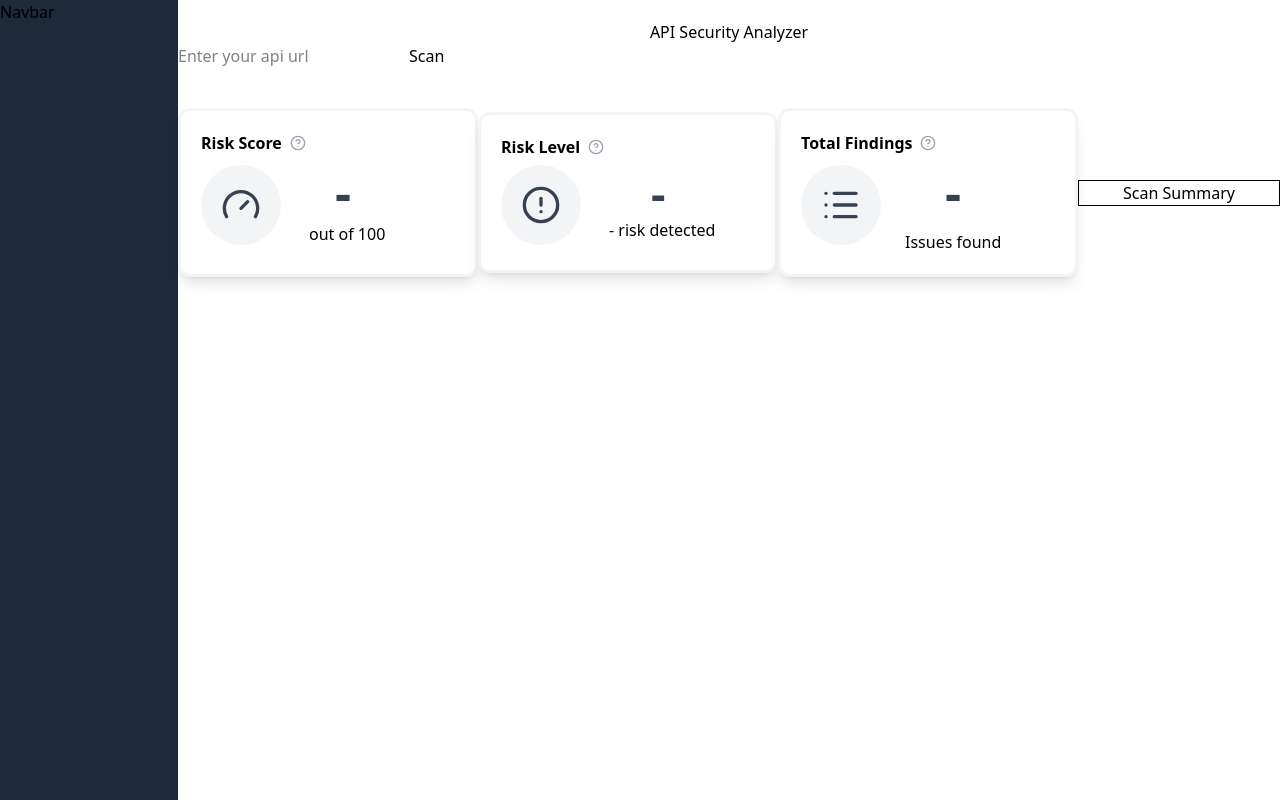
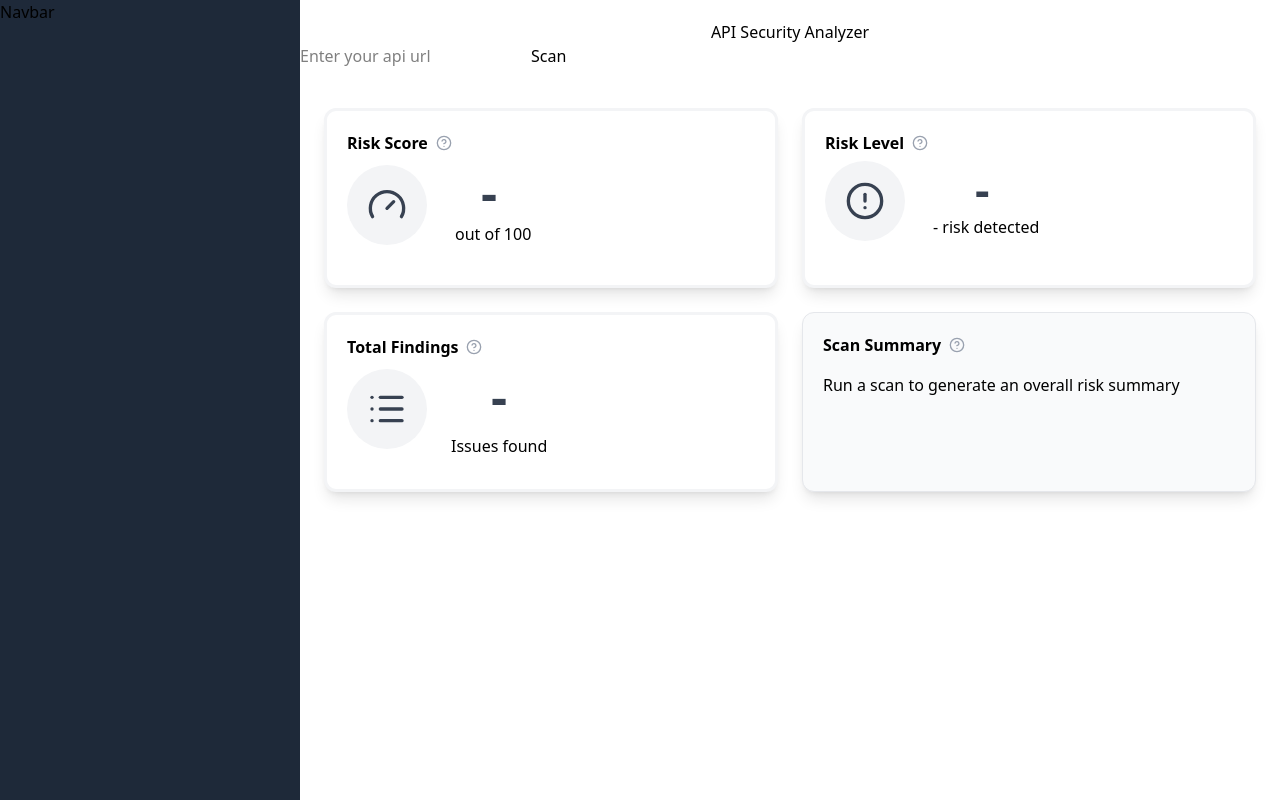
Before and after one commit to Jenushan44/api-security-analyzer, a Next.js app in the folder frontend/: page / in a window 1280 px wide. Built offline with nearby package versions, Linux system fonts and the light colour scheme.

Commit message:
feat: add scan summary card

```diff
--- a/frontend/app/page.tsx
+++ b/frontend/app/page.tsx
@@ -9,10 +9,11 @@ export default function Home() {
   const [apiUrl, setApiUrl] = useState('');
   const [result, setResult] = useState<ScanResult | null>(null);
   const [error, setError] = useState('');
-  const [loading, setLoading] = useState(false)
+  const [loading, setLoading] = useState(false);
   const [riskScoreInfo, setRiskScoreInfo] = useState(false);
   const [riskLevelInfo, setRiskLevelInfo] = useState(false);
-  const [totalFindingsInfo, setTotalFindingsInfo] = useState(false)
+  const [totalFindingsInfo, setTotalFindingsInfo] = useState(false);
+  const [scanSummaryInfo, setScanSummaryInfo] = useState(false);
 
   // Sends the user url to the FastAPI scanner and stores returned report
   async function handleScan() {
@@ -41,6 +42,21 @@ export default function Home() {
 
   }
 
+  let scanSummaryStyle = "bg-gray-50 border-gray-200";
+  if (result) {
+    if (result.risk_score >= 76) {
+      scanSummaryStyle = "bg-red-50 border-red-200";
+    } else if (result.risk_score >= 51) {
+      scanSummaryStyle = "bg-orange-50 border-orange-200";
+    } else if (result.risk_score >= 26) {
+      scanSummaryStyle = "bg-yellow-50 border-yellow-200";
+    } else if (result.risk_score >= 1) {
+      scanSummaryStyle = "bg-green-50 border-green-200";
+    } else {
+      scanSummaryStyle = "bg-gray-50 border-gray-200";
+    }
+  }
+
   return (
     <div className='flex'>
       <Navbar />
@@ -53,9 +69,9 @@ export default function Home() {
           <pre>{JSON.stringify(result, null, 2)}</pre>
         )}
 
-        <div className='mb-20 flex items-center justify-evenly mt-10 text-center'>
+        <div className='mb-20 mt-10 grid grid-cols-1 md:grid-cols-2 2xl:grid-cols-4 gap-6 px-6 items-stretch'>
 
-          <div className="md:w-[260px] lg:w-[300px] border border-gray-100 border-3 rounded-xl bg-white p-5 shadow-lg">
+          <div className="w-full min-h-[180px] border border-gray-100 border-3 rounded-xl bg-white p-5 shadow-lg">
             <div className="flex items-center  gap-2">
               <p className='font-bold'>Risk Score</p>
               <div className='relative'>
@@ -120,7 +136,7 @@ export default function Home() {
 
 
 
-          <div className="md:w-[260px] lg:w-[300px]  border border-gray-100 border-3 rounded-xl bg-white p-5 shadow-lg">
+          <div className="w-full min-h-[180px] border border-gray-100 border-3 rounded-xl bg-white p-5 shadow-lg">
             <div className="flex items-center  gap-2">
               <p className='font-bold'>Risk Level</p>
               <div className='relative'>
@@ -197,7 +213,7 @@ export default function Home() {
 
 
 
-          <div className="md:w-[260px] lg:w-[300px]  border border-gray-100 border-3 rounded-xl bg-white p-5 shadow-lg">
+          <div className="w-full min-h-[180px] border border-gray-100 border-3 rounded-xl bg-white p-5 shadow-lg">
             <div className="flex items-center  gap-2">
               <p className='font-bold'>Total Findings</p>
               <div className='relative'>
@@ -240,19 +256,31 @@ export default function Home() {
             </div>
           </div>
 
-          <div className='border'>
-            <div className='w-[200px]'>
-              <p>Scan Summary</p>
+
+          <div className={`w-full min-h-[180px] border border-1 rounded-xl p-5 shadow-lg ${scanSummaryStyle}`}>
+            <div className="flex items-center  gap-2">
+              <p className='font-bold'>Scan Summary</p>
+              <div className='relative'>
+                <button onClick={() => { setScanSummaryInfo(!scanSummaryInfo) }}>
+                  <CircleHelp className='text-gray-400 w-4 h-4 translate-y-1/8 cursor-pointer' />
+                </button>
+
+                {scanSummaryInfo && (
+                  <div className='absolute left-1/2 -translate-x-1/2 p-2 w-50 bottom-full bg-gray-100 border border-gray-300 border-1 rounded-xl'>
+                    <p className='text-[13px]'>Scan summary explains the overall result of the scan using the final risk level, risk score and detected findings.</p>
+                  </div>
+                )}
+              </div>
+
             </div>
-            <div>
-              {result && (
-                <p>{result.risk_summary}</p>
-              )}
+
+            <div className='flex items-center gap-6'>
+              {result ? (
+                <p className='mt-4'>{result.risk_summary}</p>
+              ) : <p className='mt-4'>Run a scan to generate an overall risk summary</p>
+              }
             </div>
           </div>
-
-
-
         </div>
 
       </main >
```
